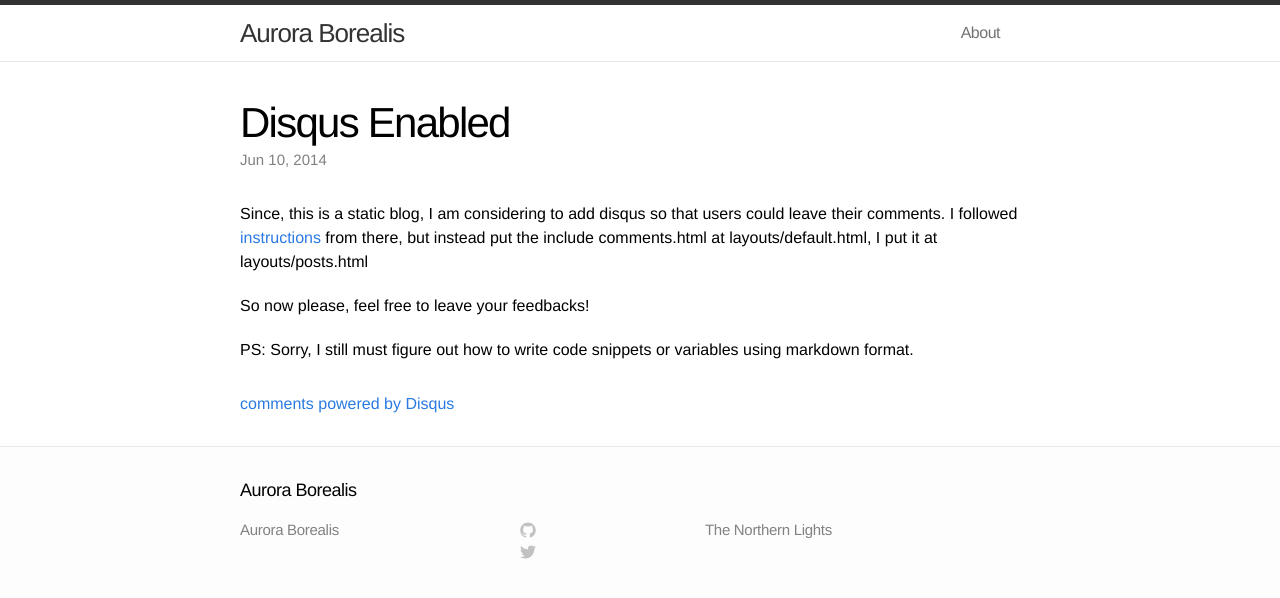
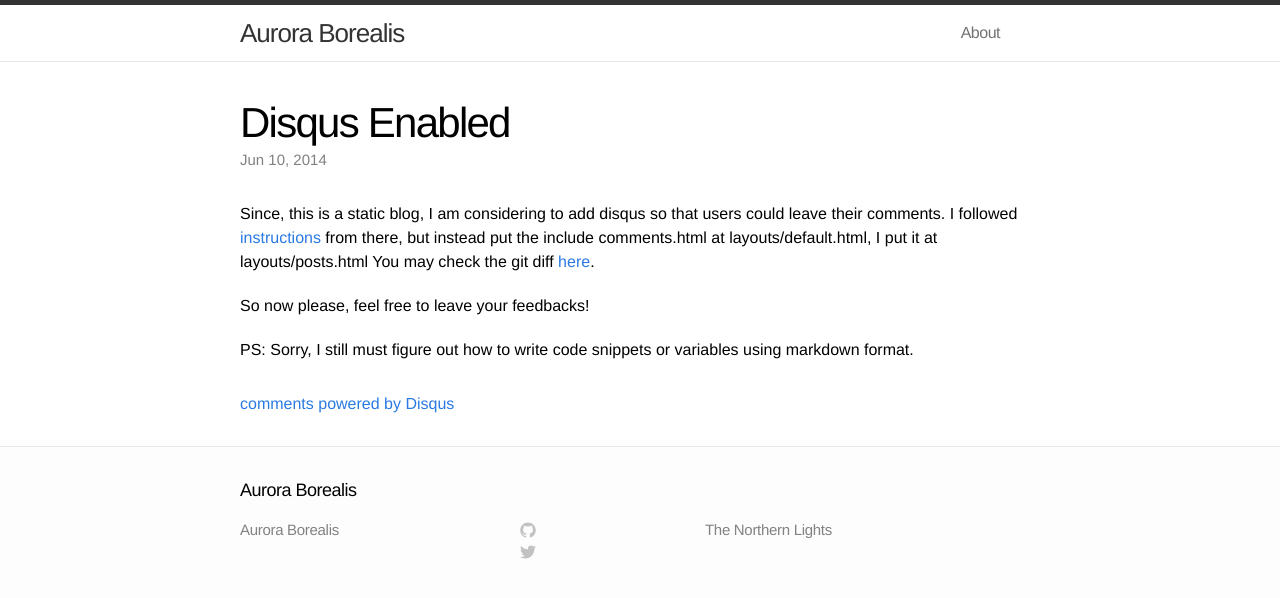
Before and after one commit to za/za.github.io, a Jekyll site: the page built from _posts/2014-06-10-disqus-enabled.markdown, in a window 1280 px wide. Shown: the top 598 px of the page. Built offline with Jekyll 4.4.1, drawn with Linux system fonts in a browser that asks for light colours; comment, search, counter and statistics services are not loaded.

Commit message:
add git diff link to disqus enabled post

```diff
--- a/_posts/2014-06-10-disqus-enabled.markdown
+++ b/_posts/2014-06-10-disqus-enabled.markdown
@@ -5,7 +5,7 @@
 categories: disqus
 ---
 
-Since, this is a static blog, I am considering to add disqus so that users could leave their comments. I followed [instructions](http://joshualande.com/jekyll-github-pages-poole/) from there, but instead put the include comments.html at layouts/default.html, I put it at layouts/posts.html
+Since, this is a static blog, I am considering to add disqus so that users could leave their comments. I followed [instructions](http://joshualande.com/jekyll-github-pages-poole/) from there, but instead put the include comments.html at layouts/default.html, I put it at layouts/posts.html You may check the git diff [here](https://github.com/za/za.github.io/commit/5d52e05976eb28fa7031a57769e57ccf097ca4a3).
 
 So now please, feel free to leave your feedbacks!
 
```
